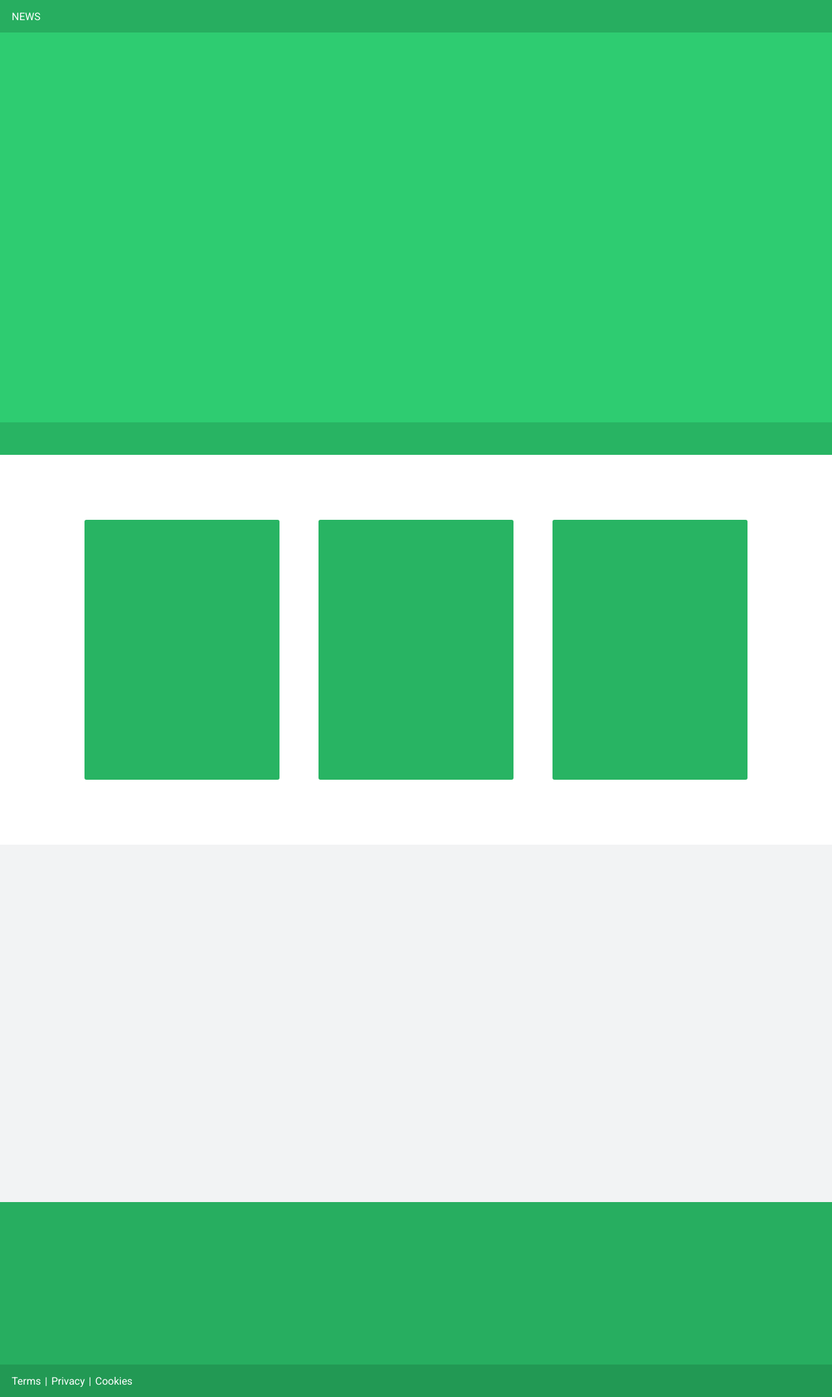
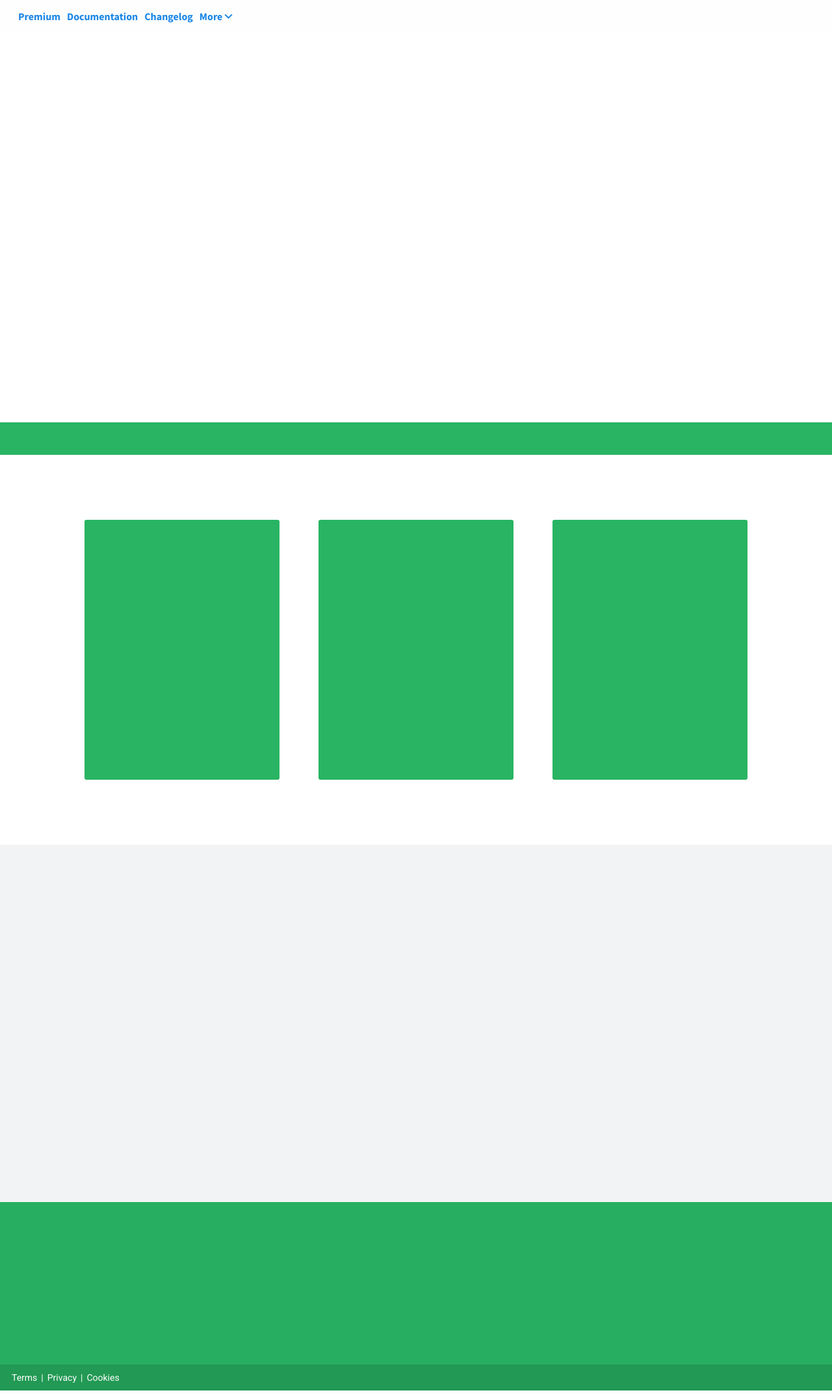
Before and after one commit to LuckehPickle/Comet, a Django app: template frontpage/templates/frontpage/index.html in a window 1280 px wide. Shown: the whole page at 65% size. Run offline with Django 3.2, Linux system fonts and the light colour scheme; the template is opened without the code that fills it, so the values that code supplies are empty; some libraries are stand-ins or nearby versions.

Commit message:
Worked on frontpage.

```diff
--- a/frontend_utils/static/frontend_utils/main.css
+++ b/frontend_utils/static/frontend_utils/main.css
@@ -21,6 +21,7 @@
 @import url(https://fonts.googleapis.com/css?family=Lobster);
 
 /* Stylesheets */
+@import url(/static/frontend_utils/util-dropdown.css);
 @import url(/static/frontend_utils/util-toggle.css);
 
 body{
@@ -32,6 +33,11 @@ body{
     text-align: center;
     font-family: 'Lobster', cursive;
     font-size: 50px;
+}
+
+.dropdown-container{
+    align-self: center;
+    display: block;
 }
 
 .utils-container{
--- a/frontpage/static/frontpage/main.css
+++ b/frontpage/static/frontpage/main.css
@@ -17,10 +17,11 @@
 
 /* Fonts */
 @import url(https://fonts.googleapis.com/css?family=Roboto:400,700);
+@import url(https://fonts.googleapis.com/css?family=Source+Sans+Pro:400,700);
 @import url(/static/shared/BebasKai-Regular.css);
 
 /* Stylesheets */
-@import url(/static/shared/push-messages.css);
+@import url(/static/shared/css/push-messages.css);
 
 body{
     margin: 0;
@@ -37,29 +38,53 @@ body{
     z-index: 2;
 }
 
-.menu, .menu-bg{
+.menu{
     position: fixed;
     top: 0;
     width: 100%;
     height: 40px;
+    background-color: #FEFEFE;
+    color: #1C87E5;
 }
 
-.menu a{
-    padding: 3px;
-    font-family: 'Roboto', sans-serif;
-    font-size: 14px;
-    color: white;
-    text-decoration: none;
+.menu ul{
+    margin: 0;
+    margin-left: 10px; /* Seperate nav elements the the logo */
+    padding: 0;
 }
 
-.menu-bg{
-    background-color: #27AE60;
+.menu-item{
+    padding: 3px;
+    font-family: 'Source Sans Pro', sans-serif;
+    font-weight: bold;
+    font-size: 14px;
+    list-style: none;
+    color: #1C87E5;
+    cursor: pointer; /* This is needed for the More nav link */
+    display: inline-block;
+    vertical-align: middle;
+}
+
+.menu-item a{
+    text-decoration: none;
+    color: #1C87E5;
+}
+
+.menu-item p{
+    margin: 0;
+    vertical-align: middle; /* Aligns the icon with the font */
+    display: inline-block;
+}
+
+.menu .material-icons{
+    margin-left: -3px; /* Nudges the icon slightly closer to the text */
+    vertical-align: middle; /* Aligns the icon with the font */
 }
 
 .jumbo{
     width: 100%;
     height: 300px;
-    background-color: #2ECC71;
+    background-color: #FFFFFF;
 }
 
 .jumbo-footer{
@@ -107,7 +132,6 @@ body{
 .logo{
     font-family: 'BebasKai-Regular';
     font-size: 30px;
-    color: white;
     padding-right: 5px;
 }
 
@@ -121,7 +145,7 @@ body{
 
 /* For landscape mobile phones and up */
 @media screen and (min-width: 28.75em){
-    .menu, .menu-bg{
+    .menu{
         height: 45px;
     }
 }
@@ -138,11 +162,11 @@ body{
         max-width: 1300px;
     }
 
-    .menu, .menu-bg{
+    .menu{
         height: 50px;
     }
 
-    .menu a{
+    .menu-item{
         font-size: 16px;
     }
 
@@ -163,12 +187,4 @@ body{
     .logo{
         font-size: 35px;
     }
-
-    .dark-footer{
-        height: 50px;
-    }
-
-    .footer-note{
-        font-size: 16px;
-    }
 }
--- a/frontpage/templates/frontpage/index.html
+++ b/frontpage/templates/frontpage/index.html
@@ -19,13 +19,14 @@
     <head>
         <title>{{ title }}</title>
         {% load staticfiles %}
-        <link href="{% static 'frontpage/main.css' %}" type="text/css" rel="stylesheet">
         <meta charset="UTF-8">
         <meta name="viewport" content="width=device-width, initial-scale=1, user-scalable=no"/>
         <link rel="icon" type="image/ico" href="{% static 'shared/favicon.ico' %}">
+        <link rel="stylesheet" type="text/css" href="{% static 'frontpage/main.css' %}">
+        <link rel="stylesheet" href="https://fonts.googleapis.com/icon?family=Material+Icons">
     </head>
     <body>
-        <script src="http://cdn.jsdelivr.net/mojs/latest/mo.min.js"></script>
+        <script src="{% static 'shared/js/mo.min.js' %}"></script>
         {% if messages %}
         <div class="pmessages">
             {% for message in messages %}
@@ -36,15 +37,21 @@
                 <p class="pmessage pmessage-{{ message.tags }}">{{ message|safe }}</p>
             </div>
             {% endfor %}
-            <script src="{% static 'shared/push-message.js' %}"></script>
+            <script src="{% static 'shared/js/push-message.js' %}"></script>
         </div>
         {% endif %}
 
-        <div class="menu-bg"></div>
         <div class="menu">
             <div class="wrapper">
                 <div class="logo">{{ title }}</div>
-                <a href="/whoknows">NEWS</a>
+                <nav role="navigation">
+                    <ul>
+                        <li class="menu-item"><a href="/premium">Premium</a></li>
+                        <li class="menu-item"><a href="/docs">Documentation</a></li>
+                        <li class="menu-item"><a href="/about/changelog">Changelog</a></li>
+                        <li class="menu-item"><p>More</p><i class="material-icons">expand_more</i></li>
+                    </ul>
+                </nav>
             </div>
         </div>
 
```
Also changed, not shown: frontend_utils/static/frontend_utils/util-dropdown.css (added, +39 -0 lines), frontend_utils/templates/frontend/index.html (+8 -2 lines), frontpage/static/shared/css/push-messages.css (renamed from frontpage/static/shared/push-messages.css), frontpage/static/shared/js/push-message.js (renamed from frontpage/static/shared/push-message.js), 1 other file.
